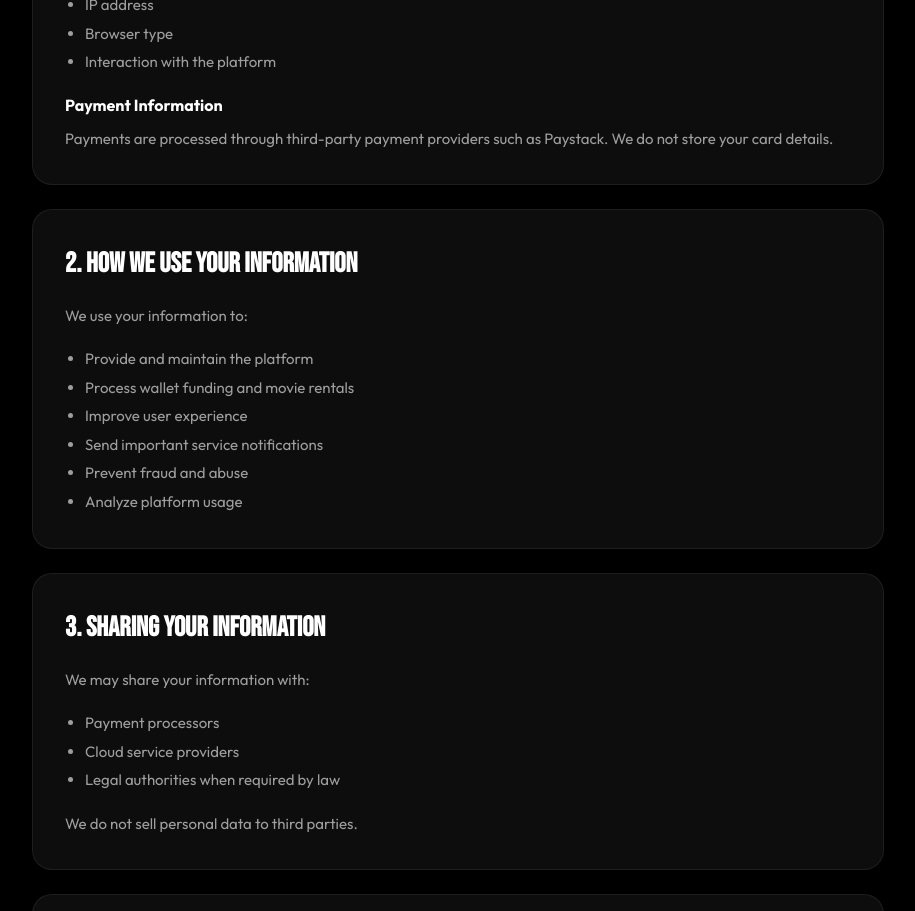
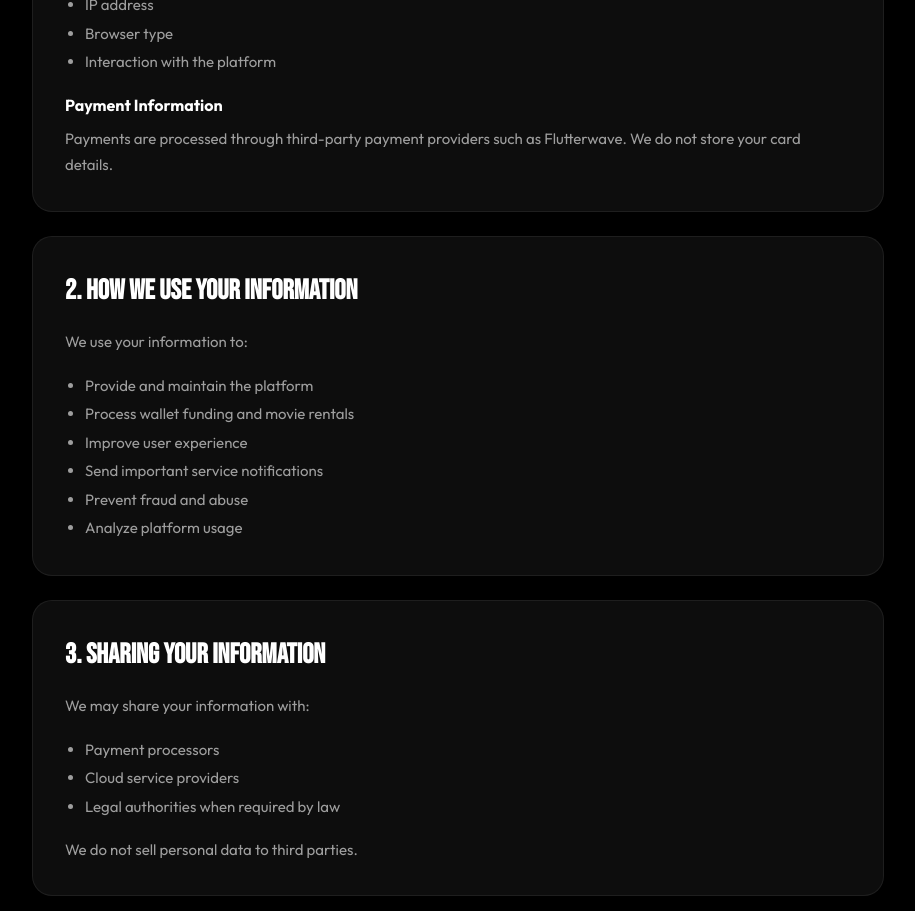
Before and after one commit to Lucignation/itage, a Next.js app: page /legal/privacy-policy in a window 1280 px wide. Shown: the part 1040-1951 px from the top of the page, without its empty margins (182-1097 px from the left). Built offline with nearby package versions, Linux system fonts and the light colour scheme.

Commit message:
quick changes

```diff
--- a/pages/legal/privacy-policy.tsx
+++ b/pages/legal/privacy-policy.tsx
@@ -44,7 +44,7 @@ const PrivacyPolicyPage: NextPage = () => (
       </ul>
       <p style={{ color: 'var(--white)', fontWeight: 700, marginBottom: 8 }}>Payment Information</p>
       <p style={{ color: 'rgba(255,255,255,0.6)', lineHeight: 1.75, fontSize: 15 }}>
-        Payments are processed through third-party payment providers such as Paystack.
+        Payments are processed through third-party payment providers such as Flutterwave.
         We do not store your card details.
       </p>
     </section>
```
